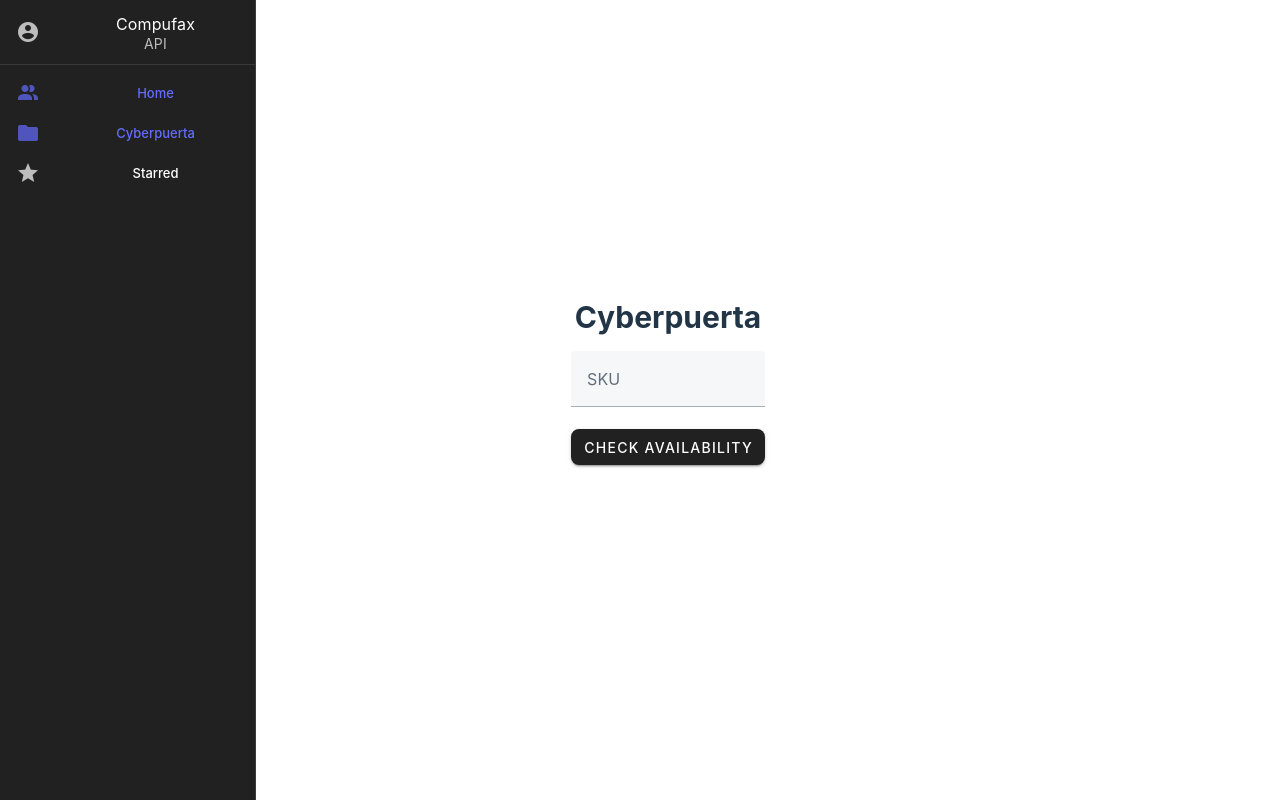
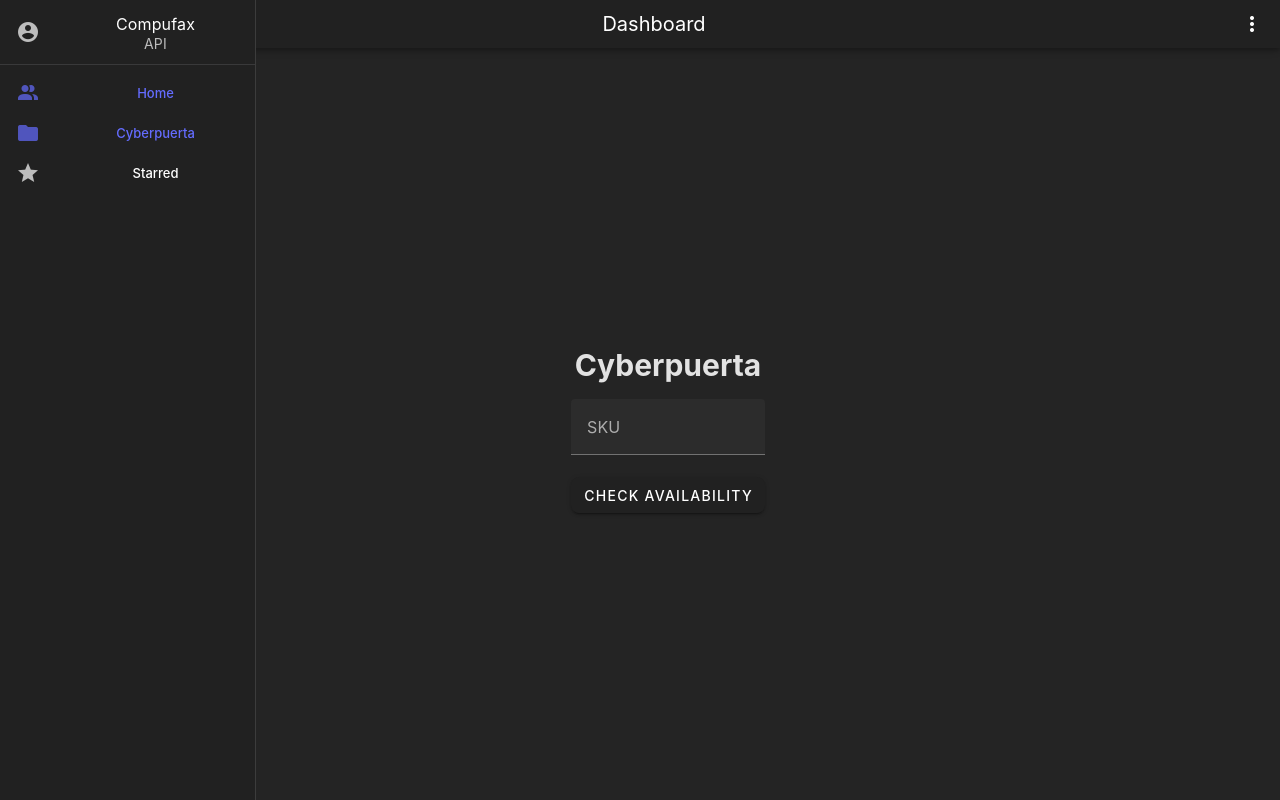
Before and after one commit to KevinDavila/vue3_template, a Vue app: page /cyberpuerta in a window 1280 px wide. Built offline with nearby package versions, Linux system fonts and the light colour scheme; sample sign-in values are in the browser's storage.

Commit message:
login y rutas autorizadas, layout listo

```diff
--- a/src/App.vue
+++ b/src/App.vue
@@ -3,69 +3,7 @@
 </script>
 
 <template>
-        <v-layout>
-      <v-navigation-drawer
-        expand-on-hover
-        rail
-        permanent
-      >
-        <v-list>
-          <v-list-item
-            prepend-icon="mdi-account-circle"
-            title="Compufax"
-            subtitle="API"
-          ></v-list-item>
-        </v-list>
-
-        <v-divider></v-divider>
-
-        <v-list density="compact" nav>
-          <router-link to="/">
-            <v-list-item prepend-icon="mdi-account-multiple" title="Home" value="Home" link href="/"></v-list-item>
-          </router-link>
-          <router-link to="/cyberpuerta">
-            <v-list-item prepend-icon="mdi-folder" title="Cyberpuerta" value="Cyberpuerta" link></v-list-item>
-          </router-link>
-          <v-list-item prepend-icon="mdi-star" title="Starred" value="starred"></v-list-item>
-        </v-list>
-      </v-navigation-drawer>
-
-      <v-main style="height: 250px">
-        <router-view></router-view>
-      </v-main>
-    </v-layout>
-   <!--  <v-layout>
-      <v-navigation-drawer
-        expand-on-hover
-        rail
-        permanent
-      >
-        <v-list>
-          <v-list-item
-            prepend-icon="mdi-account-circle"
-            title="Compufax"
-            subtitle="API"
-          ></v-list-item>
-        </v-list>
-
-        <v-divider></v-divider>
-
-        <v-list density="compact" nav>
-          <router-link to="/">
-            <v-list-item prepend-icon="mdi-account-multiple" title="Home" value="Home" link href="/"></v-list-item>
-          </router-link>
-          <router-link to="/cyberpuerta">
-            <v-list-item prepend-icon="mdi-folder" title="Cyberpuerta" value="Cyberpuerta" link></v-list-item>
-          </router-link>
-          <v-list-item prepend-icon="mdi-star" title="Starred" value="starred"></v-list-item>
-        </v-list>
-      </v-navigation-drawer>
-
-      <v-main style="height: 250px">
-        <router-view></router-view>
-      </v-main>
-    </v-layout> -->
-
+<router-view></router-view>
 </template>
 
 <style scoped>
--- /dev/null
+++ b/src/layout/components/AppMain.vue
@@ -0,0 +1,3 @@
+<template>
+
+</template>
--- /dev/null
+++ b/src/layout/components/Sidebar.vue
@@ -0,0 +1,73 @@
+<template>
+    <v-layout>
+        <v-navigation-drawer
+            expand-on-hover
+            rail
+            permanent
+        >
+            <v-list>
+            <v-list-item
+                prepend-icon="mdi-account-circle"
+                title="Compufax"
+                subtitle="API"
+
+            >
+            <v-spacer></v-spacer>
+            </v-list-item>
+            </v-list>
+
+            <v-divider></v-divider>
+
+            <v-list density="compact" nav>
+            <router-link to="/">
+                <v-list-item prepend-icon="mdi-account-multiple" title="Home" value="Home" link href="/"></v-list-item>
+            </router-link>
+            <router-link to="/cyberpuerta">
+                <v-list-item prepend-icon="mdi-folder" title="Cyberpuerta" value="Cyberpuerta" link></v-list-item>
+            </router-link>
+            <v-list-item prepend-icon="mdi-star" title="Starred" value="starred"></v-list-item>
+
+        </v-list>
+
+        </v-navigation-drawer>
+        <v-main style="height: 250px">
+            <v-app-bar density="compact">
+            <template v-slot:prepend>
+            <!-- <v-app-bar-nav-icon></v-app-bar-nav-icon> -->
+            </template>
+            <v-app-bar-title>Dashboard</v-app-bar-title>
+                <v-menu>
+                <template v-slot:activator="{props}">
+                <v-btn icon="mdi-dots-vertical" v-bind="props">
+                </v-btn>
+                </template>
+                <v-list>
+                <v-list-item @click="handleClick(item.value)" v-for="(item, i) in items" :key="i" :value="item.value">
+                    <v-list-item-action>{{ item.title }}</v-list-item-action>
+                </v-list-item>
+                </v-list>
+                </v-menu>
+
+            </v-app-bar>
+            <router-view></router-view>
+        </v-main>
+    </v-layout>
+</template>
+<script setup lang="ts">
+import { defineComponent, ref } from 'vue'
+import { useRouter } from 'vue-router'
+const valueList = ref()
+const router = useRouter()
+  const items = [
+    { title: 'Log Out', icon:'mdi-logout-variant', value:"logout"},
+    { title: 'Click Me' },
+    { title: 'Click Me' },
+    { title: 'Click Me 2' },
+  ]
+  const handleClick = (value)=>{
+    if(value == 'logout'){
+        localStorage.setItem('userLoggedIn', 'false')
+        router.push('/')
+    }
+    console.log(value)}
+</script>
--- /dev/null
+++ b/src/layout/index.vue
@@ -0,0 +1,18 @@
+<template>
+
+    <Sidebar>
+
+    </Sidebar>
+
+</template>
+<script lang="ts">
+import { defineComponent } from 'vue';
+
+import Sidebar from './components/Sidebar.vue';
+export default defineComponent({
+    name: 'Layout',
+    components: {
+    Sidebar,
+  },
+})
+</script>
--- a/src/router/index.ts
+++ b/src/router/index.ts
@@ -2,13 +2,20 @@ import { createRouter, createWebHistory, RouteRecordRaw } from 'vue-router'
 
 import Login from '@/views/login/Login.vue'
 import Dashboard from '@/views/dashboard/Dashboard.vue'
-import CyberpuertaVue from '@/views/Cyberpuerta.vue'
+import Cyberpuerta from '@/views/Cyberpuerta.vue'
+import Layout from '@/layout/index.vue'
 // Función de verificación de autenticación
 const isAuthenticated = () => {
   // Aquí puedes implementar la lógica para verificar si el usuario está autenticado
   // Por ejemplo, si tienes una variable que indica si el usuario está logeado, puedes utilizarla aquí
   // Devuelve true si el usuario está autenticado, o false en caso contrario
-  const userLoggedIn = true; // Supongamos que tienes una variable llamada userLoggedIn
+  let islogged = (localStorage.getItem('userLoggedIn'))
+  let flag = false
+  if(islogged == 'true'){
+    flag = true
+  }
+
+  const userLoggedIn = flag; // Supongamos que tienes una variable llamada userLoggedIn
   return userLoggedIn;
 };
 const routes: Array<RouteRecordRaw> = [
@@ -25,15 +32,18 @@ const routes: Array<RouteRecordRaw> = [
   {
     path: '/dashboard',
     name: 'Dashboard',
-    component: Dashboard,
+    component: Layout,
+    children:[
+      {
+        path: '/cyberpuerta',
+        name: 'Cyberpuerta',
+        component: Cyberpuerta,
+        // Ruta protegida, requiere autenticación
+      }
+    ],
     meta: { requiresAuth: true } // Ruta protegida, requiere autenticación
   },
-  {
-    path: '/cyberpuerta',
-    name: 'Cyberpuerta',
-    component: CyberpuertaVue,
-    meta: { requiresAuth: true } // Ruta protegida, requiere autenticación
-  }
+
 ]
 
 const router = createRouter({
--- a/src/style.css
+++ b/src/style.css
@@ -45,7 +45,7 @@ h1 {
   line-height: 1.1;
 }
 
-button {
+/* button {
   border-radius: 8px;
   border: 1px solid transparent;
   padding: 0.6em 1.2em;
@@ -55,22 +55,22 @@ button {
   background-color: #1a1a1a;
   cursor: pointer;
   transition: border-color 0.25s;
-}
-button:hover {
+} */
+/* button:hover {
   border-color: #646cff;
 }
 button:focus,
 button:focus-visible {
   outline: 4px auto -webkit-focus-ring-color;
 }
-
-.card {
+ */
+/* .card {
   padding: 2em;
 }
+ */
 
 
-
-@media (prefers-color-scheme: light) {
+/* @media (prefers-color-scheme: light) {
   :root {
     color: #213547;
     background-color: #ffffff;
@@ -81,4 +81,4 @@ button:focus-visible {
   button {
     background-color: #f9f9f9;
   }
-}
+} */
--- a/src/views/login/Login.vue
+++ b/src/views/login/Login.vue
@@ -40,6 +40,7 @@ export default defineComponent({
 
     const login = () => {
       console.log(username.value)
+      localStorage.setItem("userLoggedIn", "true")
       // Aquí puedes implementar la lógica de autenticación
       // Comprueba si las credenciales son válidas y guarda el estado de autenticación
       console.log(router)
```
